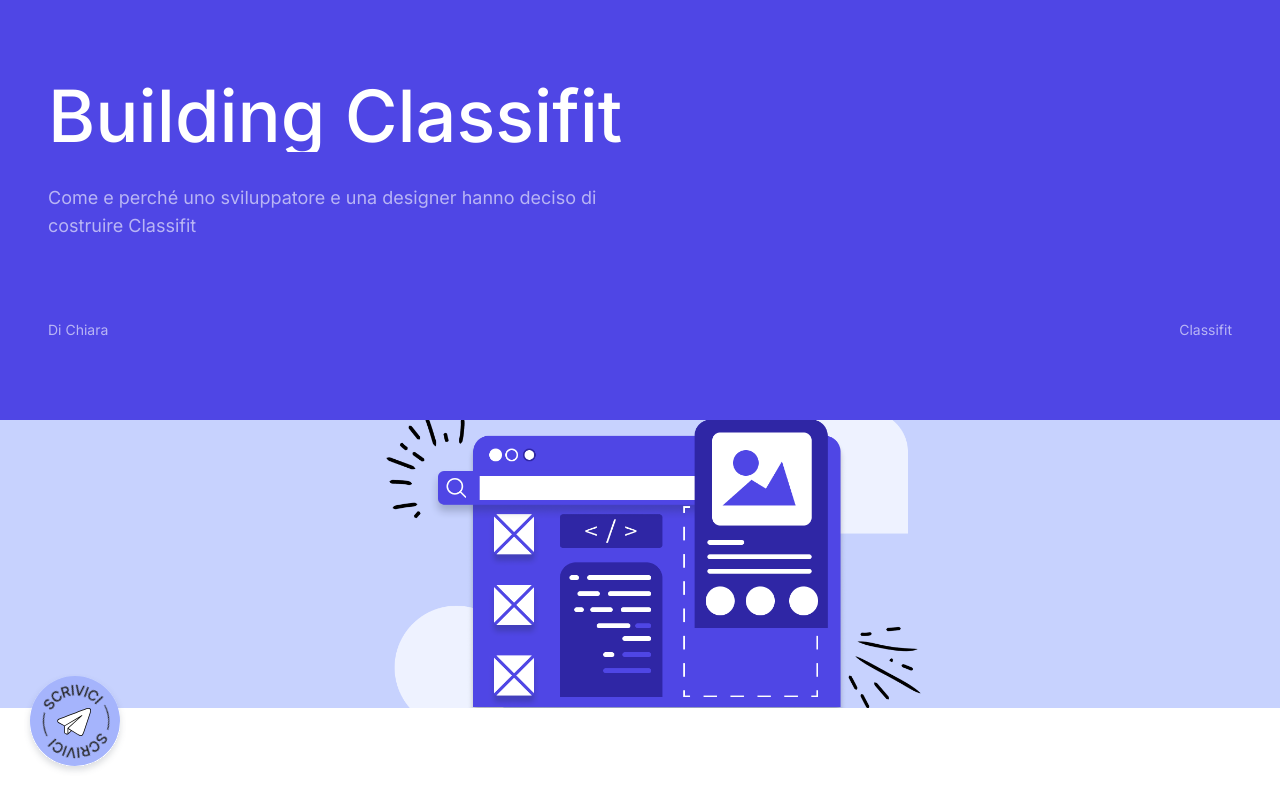
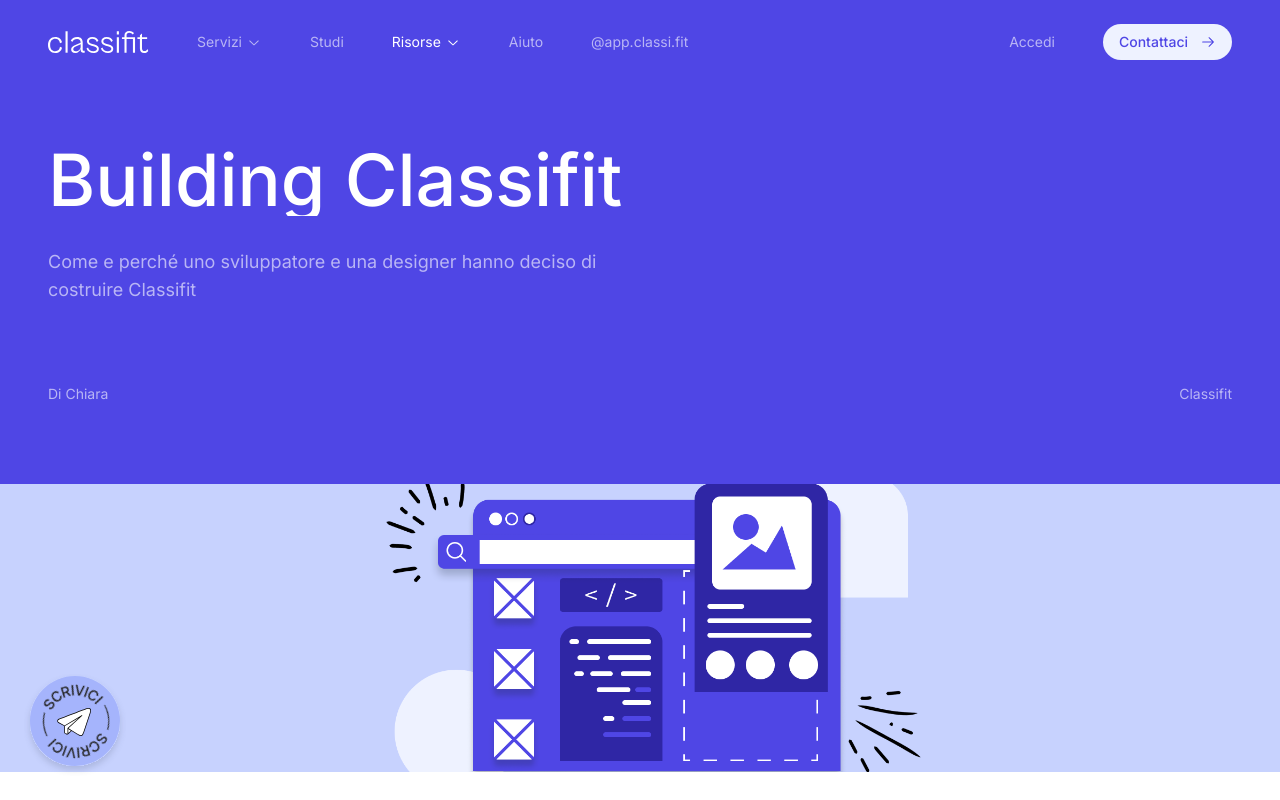
Before and after one commit to classifit/classifit-website, a Next.js app: page /blog/building-classifit in a window 1280 px wide. Shown: the top 800 px of the page. Built offline with nearby package versions, Linux system fonts and the light colour scheme.

Commit message:
article title padding fix

```diff
--- a/components/sections/articles/article-title.tsx
+++ b/components/sections/articles/article-title.tsx
@@ -1,7 +1,7 @@
 export default function ArticleTitle() {
   return (
     <div className="bg-primary text-primary-foreground">
-      <div className="px-6 lg:px-12 py-10 lg:py-20 max-w-[1280px] mx-auto">
+      <div className="px-6 lg:px-12 pb-20 py-36 max-w-[1280px] mx-auto">
         <h1 className="text-4xl lg:text-7xl font-medium">Building Classifit</h1>
         <div className="py-4" />
         <p className="text-white/60 lg:w-1/2">
--- a/components/sections/navbar.tsx
+++ b/components/sections/navbar.tsx
@@ -40,7 +40,7 @@ export default function Navbar() {
     let prevScrollPos = window.scrollY;
     window.addEventListener("scroll", function () {
       const currentScrollPos = window.scrollY;
-      if (prevScrollPos > currentScrollPos) {
+      if (prevScrollPos >= currentScrollPos) {
         setScrolledUpwoards(true);
       } else {
         setScrolledUpwoards(false);
```
